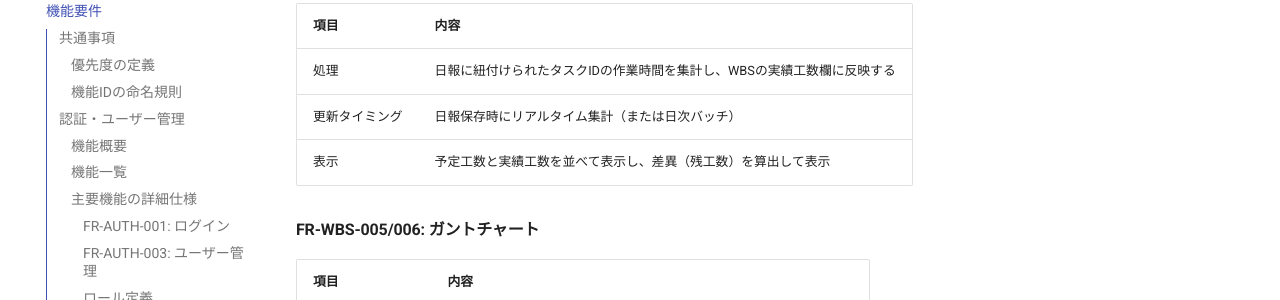
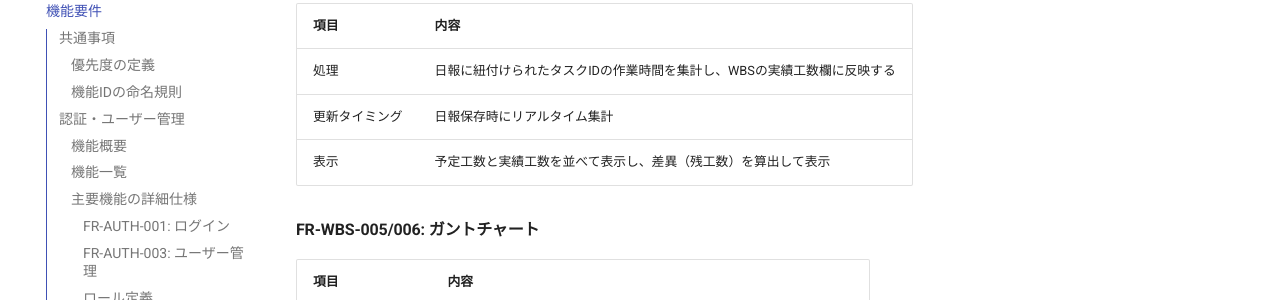
Before and after one commit to hashimoto-tomoya/ProjectHub, an MkDocs documentation site: the page built from docs/01-requirements/functional-requirements.md, in a window 1280 px wide and 900 px high, scrolled down 3440 px. Shown: the part 151-451 px from the top of the window. Built offline with MkDocs 1.6.1 and Material for MkDocs 9.7.7, drawn with Linux system fonts in a browser that asks for light colours.

Commit message:
WBS実績工数更新タイミングをリアルタイム集計のみに修正
Co-Authored-By: Claude Sonnet 4.6 <noreply@anthropic.com>

```diff
--- a/docs/01-requirements/functional-requirements.md
+++ b/docs/01-requirements/functional-requirements.md
@@ -106,7 +106,7 @@
 | 項目 | 内容 |
 |------|------|
 | 処理 | 日報に紐付けられたタスクIDの作業時間を集計し、WBSの実績工数欄に反映する |
-| 更新タイミング | 日報保存時にリアルタイム集計（または日次バッチ） |
+| 更新タイミング | 日報保存時にリアルタイム集計 |
 | 表示 | 予定工数と実績工数を並べて表示し、差異（残工数）を算出して表示 |
 
 #### FR-WBS-005/006: ガントチャート
```
